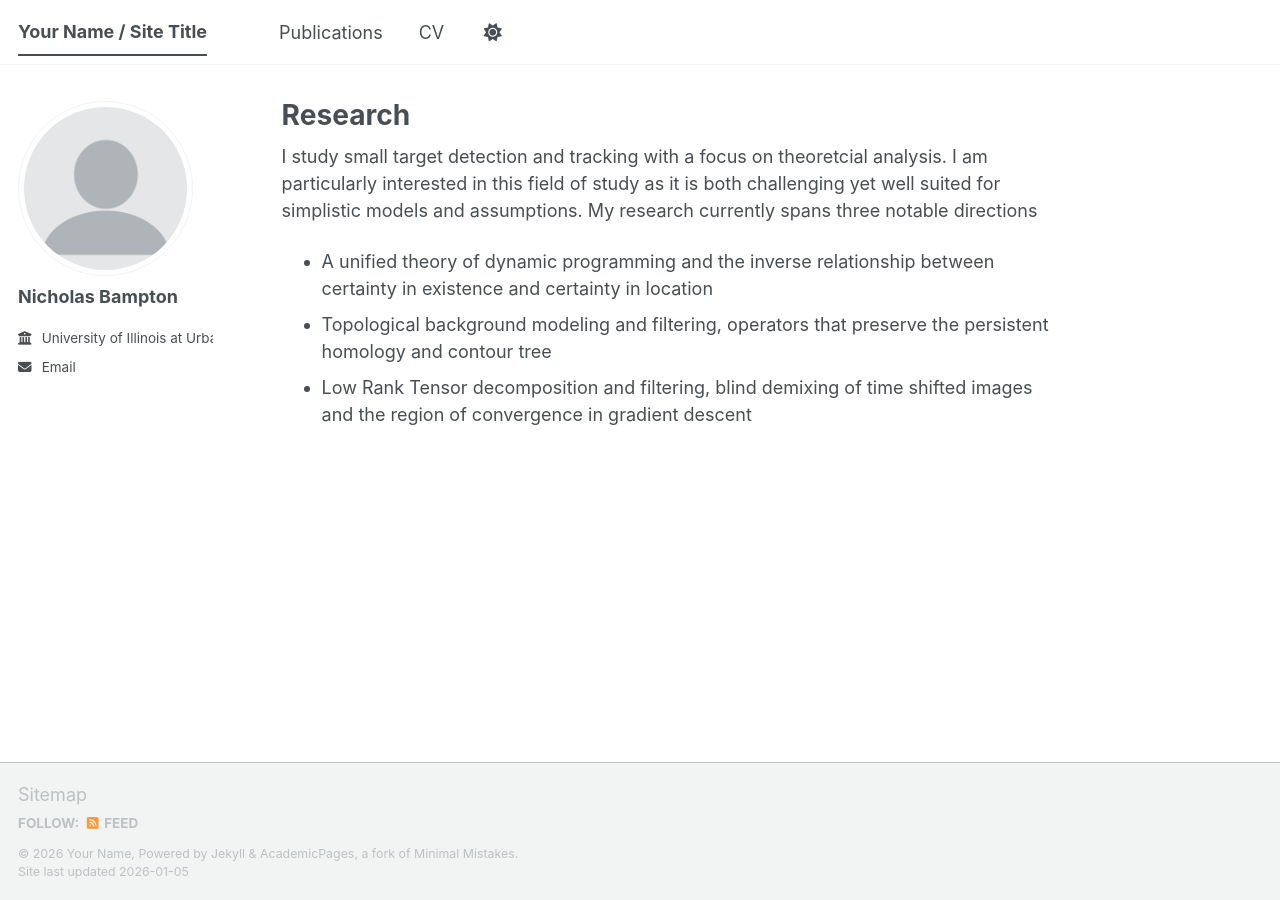
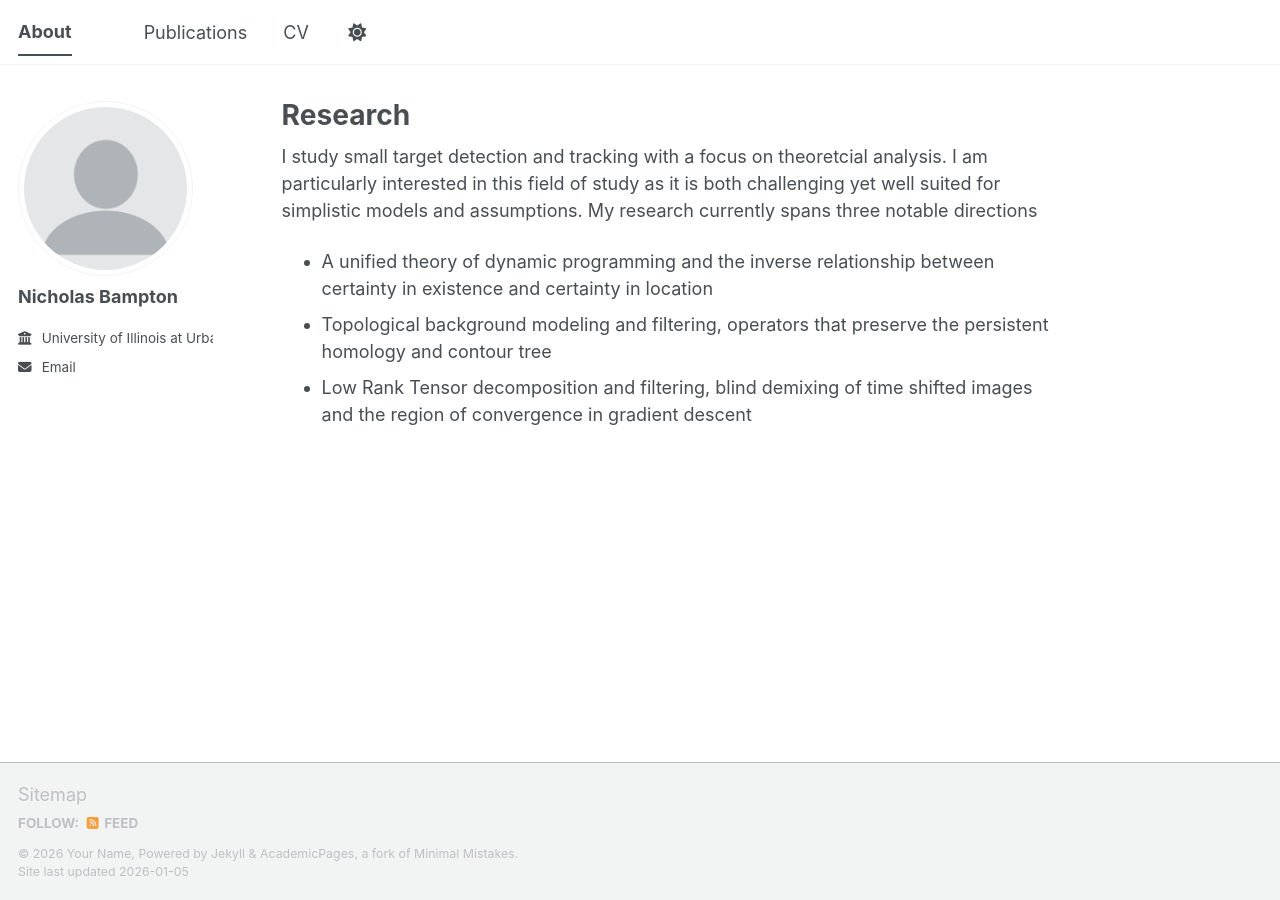
Before and after one commit to nick-bampton/nick-bampton.github.io, a Jekyll site: the page built from _pages/about.md, in a window 1280 px wide. Built offline with Jekyll 4.4.1, drawn with Linux system fonts in a browser that asks for light colours; a script bundle is joined from its source files by our own code; library files that are not in the unit come from our copies.

Commit message:
Update _config.yml

```diff
--- a/_config.yml
+++ b/_config.yml
@@ -9,7 +9,7 @@
 # Basic Site Settings
 locale                   : "en-US"
 site_theme               : "default" # The available themes options are "default", "air", "sunrise", "mint", "dirt" and "contrast"
-title                    : "Your Name / Site Title"
+title                    : "About"
 title_separator          : "-"
 name                     : &name "Your Name"
 description              : &description "Your Name's academic portfolio"   # Update this with a general description of your site, this is the default if not overridden by a page
```
